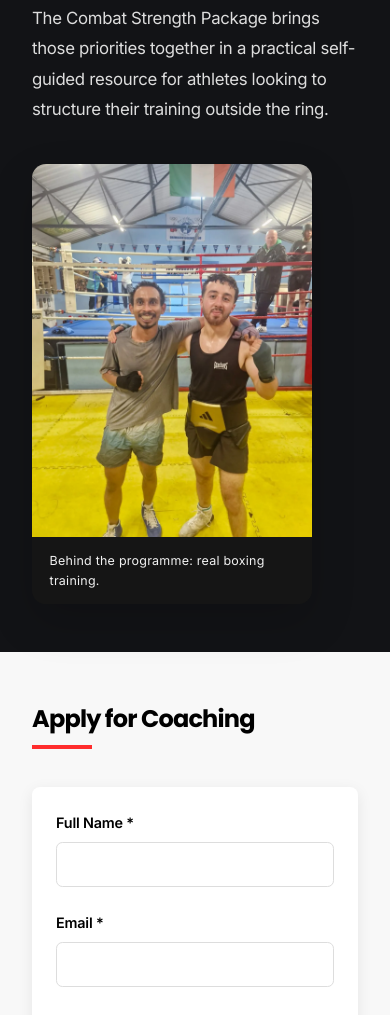
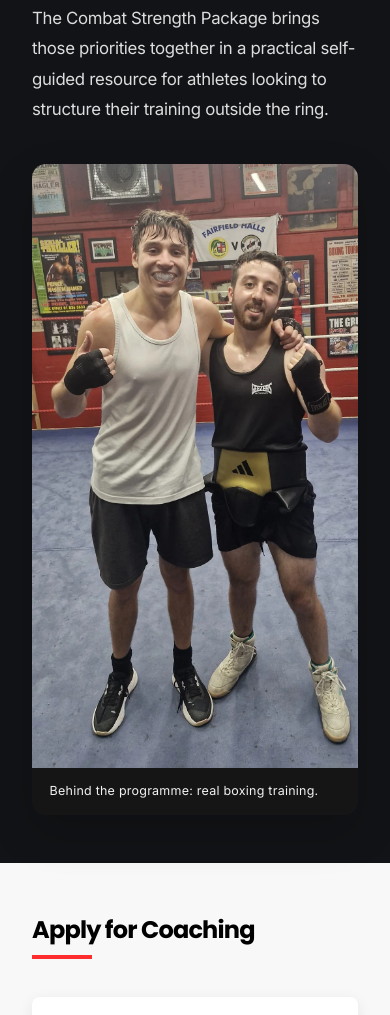
Before and after one commit to mekkisaeed879-pixel/Mstrength101, a website: page index.html in a window 390 px wide. Shown: the part 6350-7365 px from the top of the page. Drawn offline with Linux system fonts and the light colour scheme.

Commit message:
Replace About photo with the sharper boxing ring photograph (#15)
* Add new high quality boxing photo for About section

* Replace About boxer image with sharper owner-provided photo

```diff
--- a/index.html
+++ b/index.html
@@ -649,11 +649,11 @@
         .about-mstrength h2 { color: white; margin-bottom: 1.8rem; }
         .about-mstrength p { font-size: 1.05rem; max-width: 660px; line-height: 1.8; color: #ddd; margin-top: .8rem; }
         .about-mstrength .eyebrow { color: #ff7777; }
-        .fight-photo--portrait { justify-self: end; max-width: 280px; }
+        .fight-photo--portrait { justify-self: end; max-width: 370px; }
         @media(max-width:780px) {
           .fight-photo-grid, .about-mstrength .container { grid-template-columns: 1fr; }
           .fight-photo--ring { max-width: 640px; }
-          .fight-photo--portrait { justify-self: start; max-width: 280px; }
+          .fight-photo--portrait { justify-self: start; max-width: 370px; }
         }
     </style>
 </head>
@@ -783,7 +783,7 @@
                 <p>The Combat Strength Package brings those priorities together in a practical self-guided resource for athletes looking to structure their training outside the ring.</p>
             </div>
             <figure class="fight-photo fight-photo--portrait">
-                <img src="assets/mstrength-drimnagh.webp?v=20261018" alt="An MStrength101 boxer after training at Drimnagh Boxing Club" width="1200" height="1600" loading="lazy" decoding="async">
+                <img src="assets/mstrength-about-boxing-2026.webp" alt="Two boxers standing together in a boxing ring after training" width="1000" height="1852" loading="lazy" decoding="async">
                 <figcaption>Behind the programme: real boxing training.</figcaption>
             </figure>
         </div>
```
Also changed, not shown: assets/mstrength-about-boxing-2026.webp (added).
